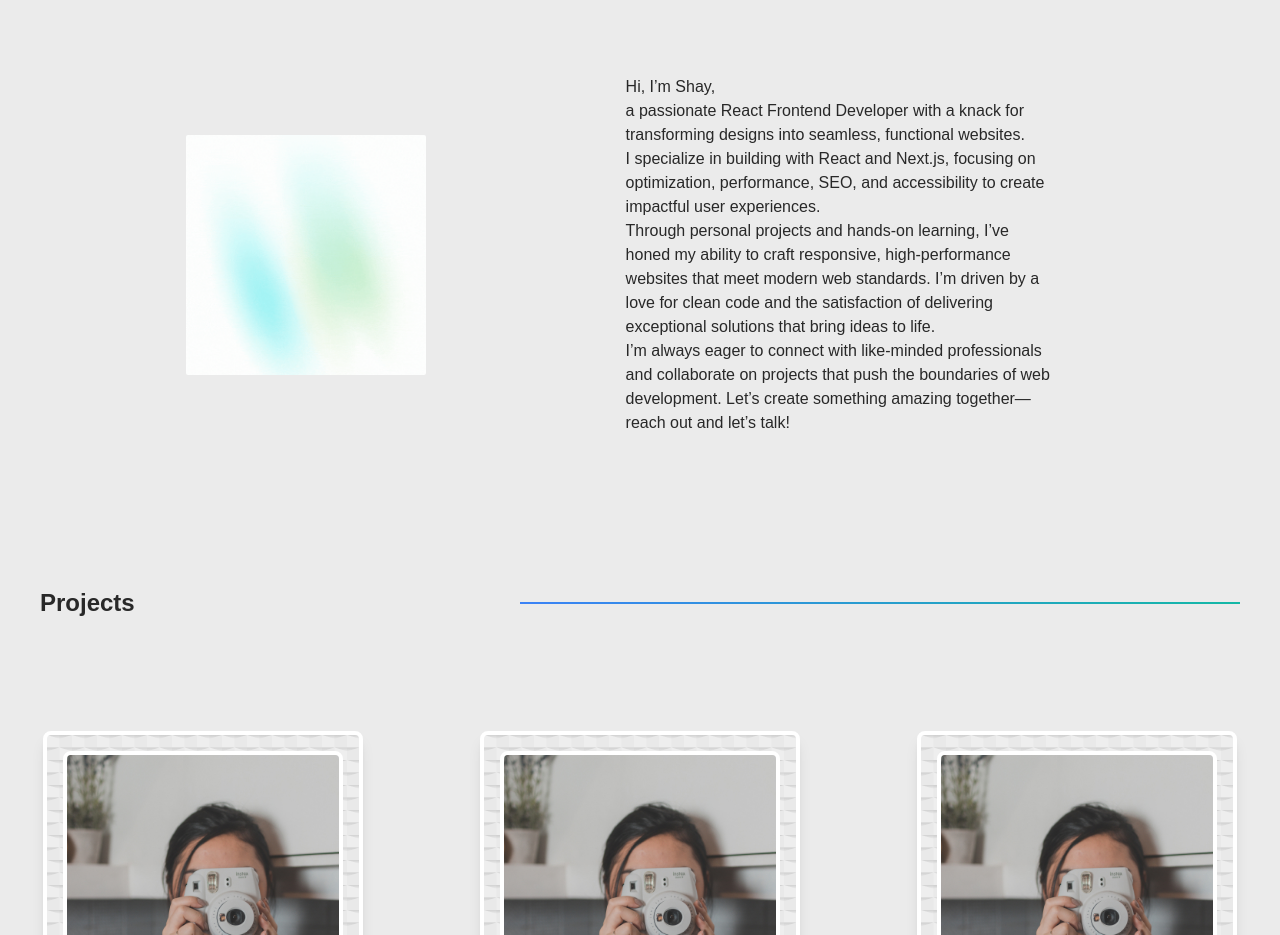
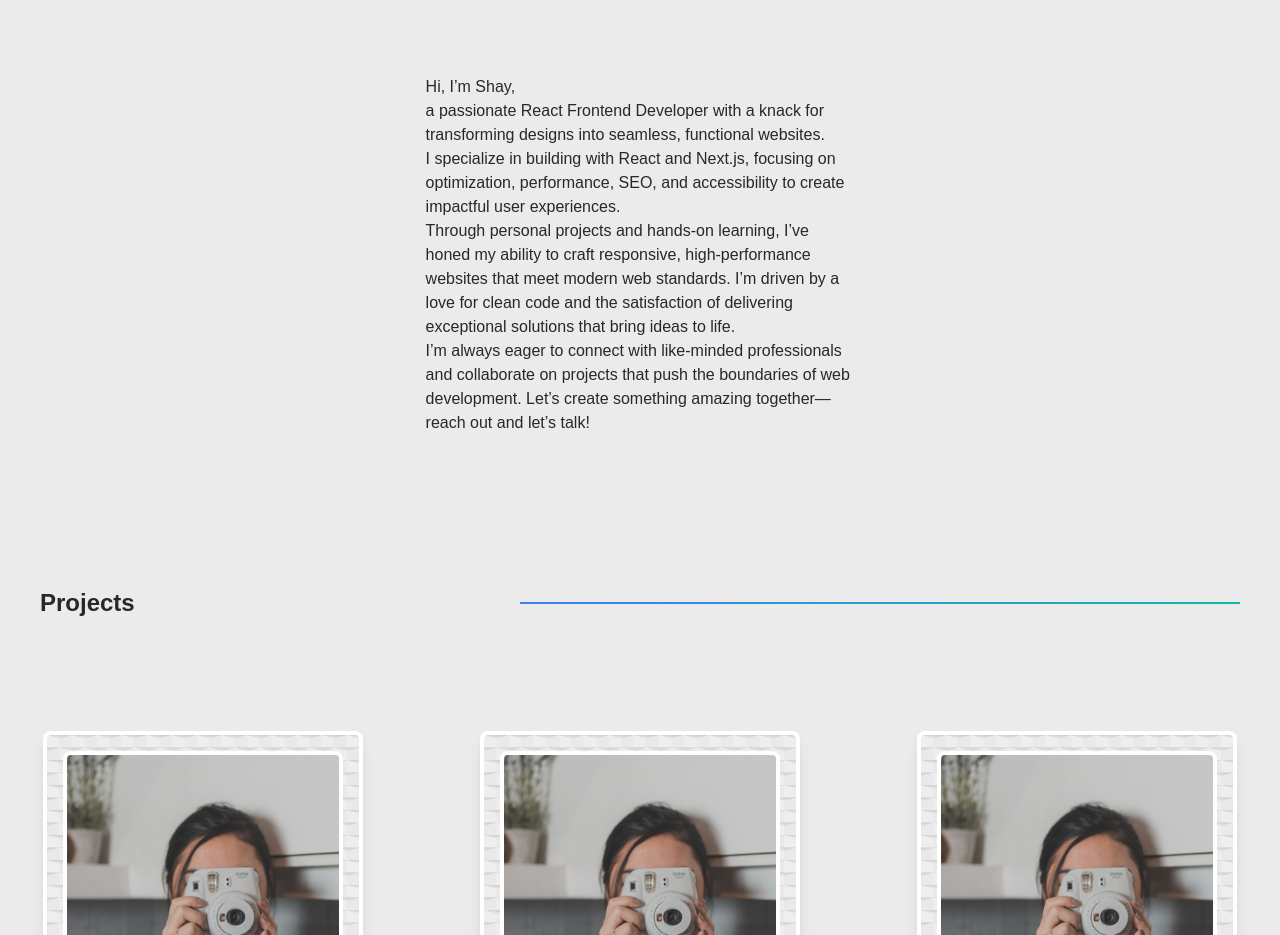
Before and after one commit to shay122990/next-portfolio, a Next.js app: page / in a window 1280 px wide. Shown: the part 860-1795 px from the top of the page. Built offline with nearby package versions, Linux system fonts and the light colour scheme; a web font is replaced by a local one.

Commit message:
Image for about section temp removal

```diff
--- a/src/app/components/about/About.tsx
+++ b/src/app/components/about/About.tsx
@@ -1,23 +1,24 @@
 import Divider from '../divider/Divider';
-import Image from 'next/image';
+// import Image from 'next/image';
 
 const About = () => {
   return (
     <section className="w-full flex flex-col items-center">
       <Divider text="About Me" id="about" />
       <article className="w-full px-1 flex flex-col lg:flex-row text-center items-center justify-center gap-6 lg:gap-40">
-        <Image
+        {/* <Image
           src="/images/logo.gif"
           alt="Profile Picture"
           width={200}
           height={200}
           className="h-60 w-60 object-cover rounded-sm"
-        />
+          priority
+        /> */}
         <div className="w-full lg:w-2/5 px-10 lg:text-left">
           <p>
             Hi, I’m Shay,
             <br />
-             a passionate React Frontend Developer with a knack for transforming designs into seamless, functional websites.
+            a passionate React Frontend Developer with a knack for transforming designs into seamless, functional websites.
             <br />
             I specialize in building with React and Next.js, focusing on optimization, performance, SEO, and accessibility to create impactful user experiences.
             <br />
```
